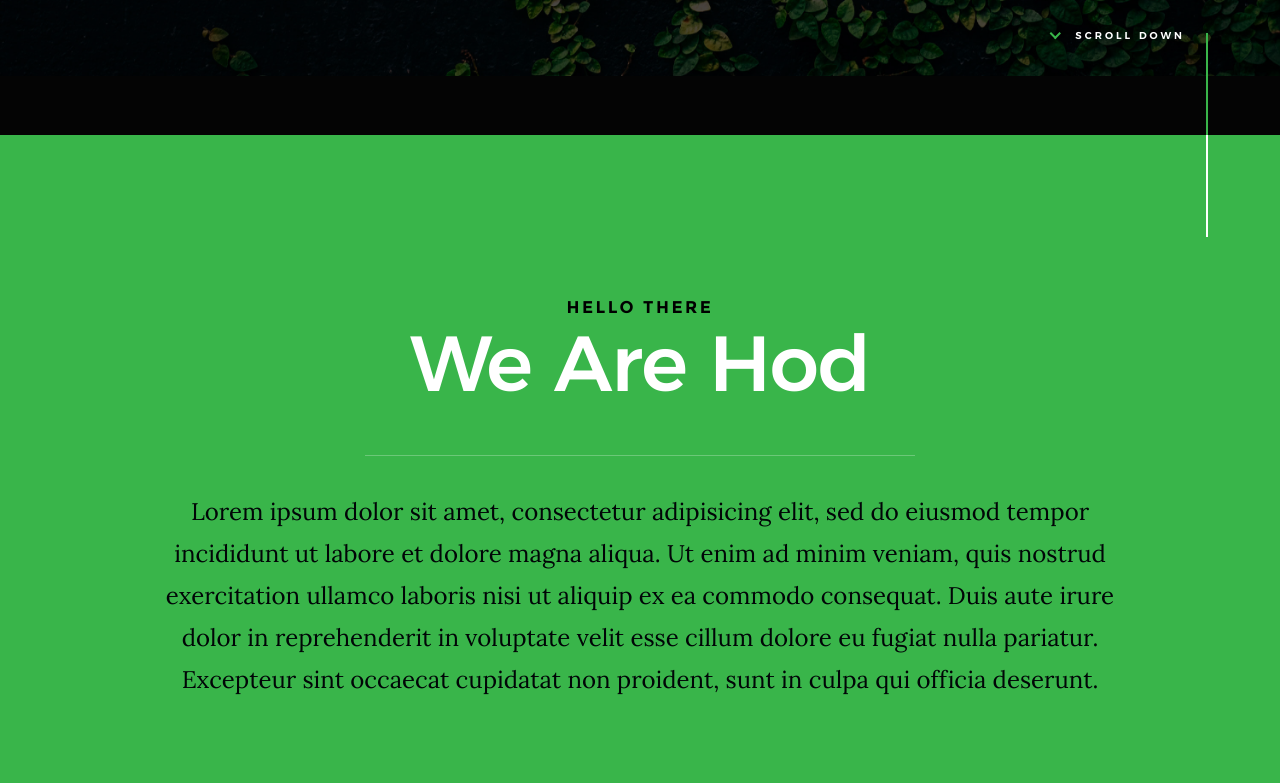
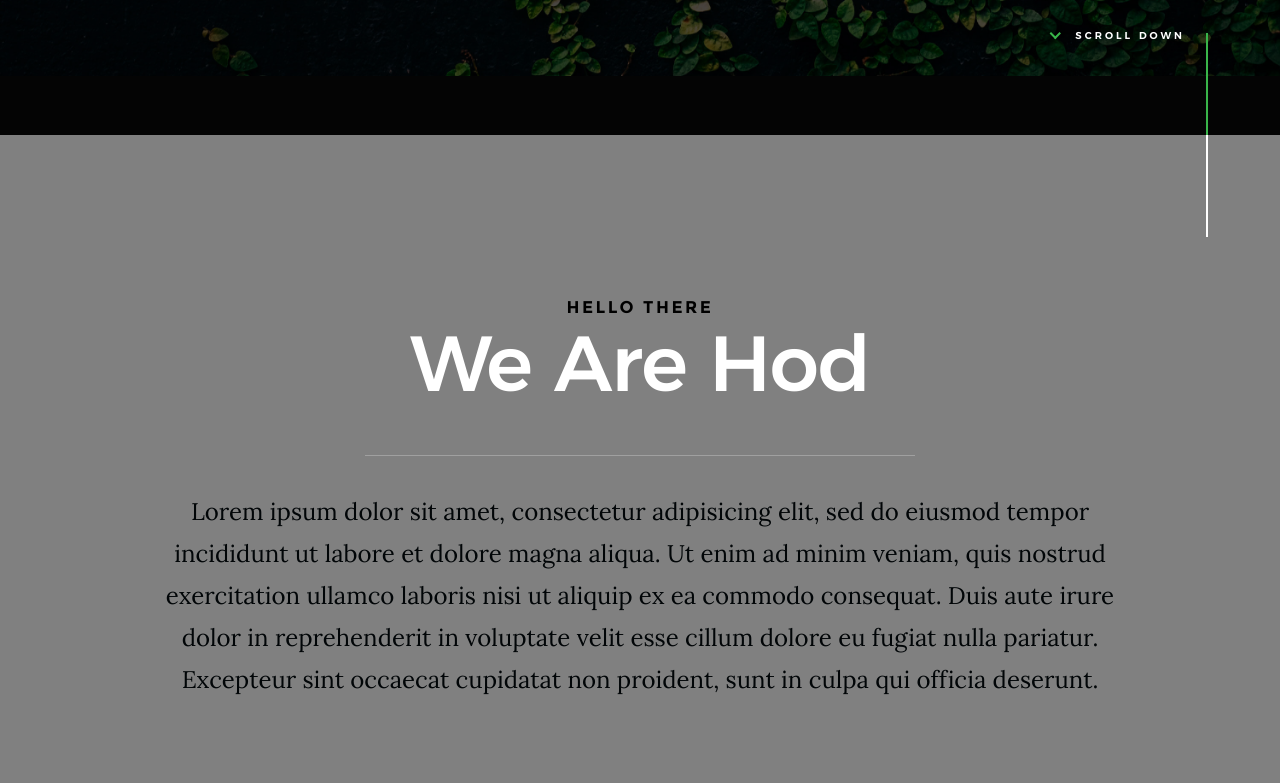
Before and after one commit to vin-doh/hod, a plain HTML site: page index.html in a window 1280 px wide. Shown: the part 760-1543 px from the top of the page. Drawn offline with Linux system fonts and the light colour scheme.

Commit message:
Update main.css

```diff
--- a/css/main.css
+++ b/css/main.css
@@ -2081,7 +2081,7 @@ html.cl-loaded .home-content__main {
 .s-about {
     padding-top: 16.2rem;
     padding-bottom: 9rem;
-    background-color: #39b54a;
+    background-color: #808080;
     color: #010507;
     position: relative;
 }
```
